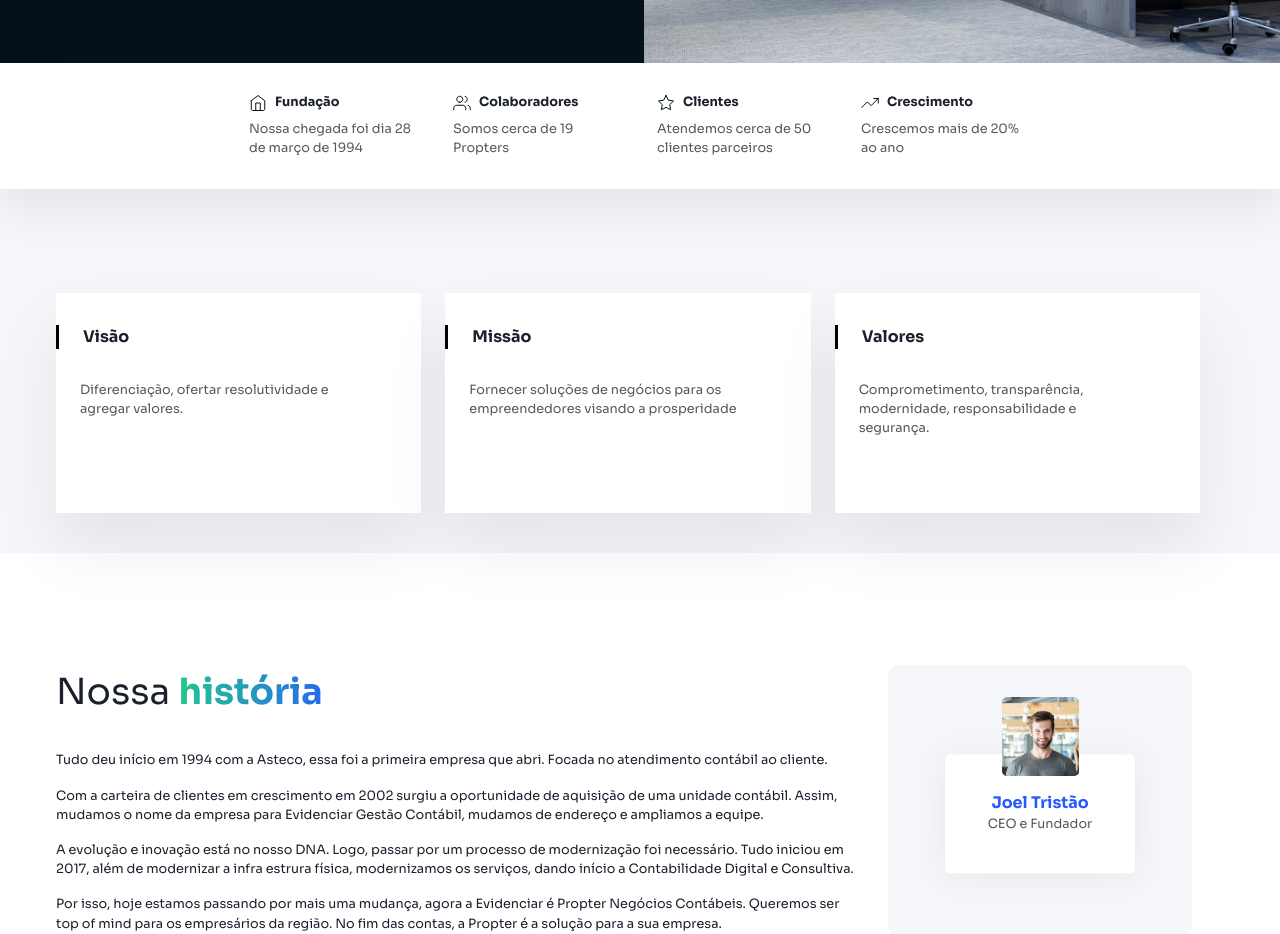
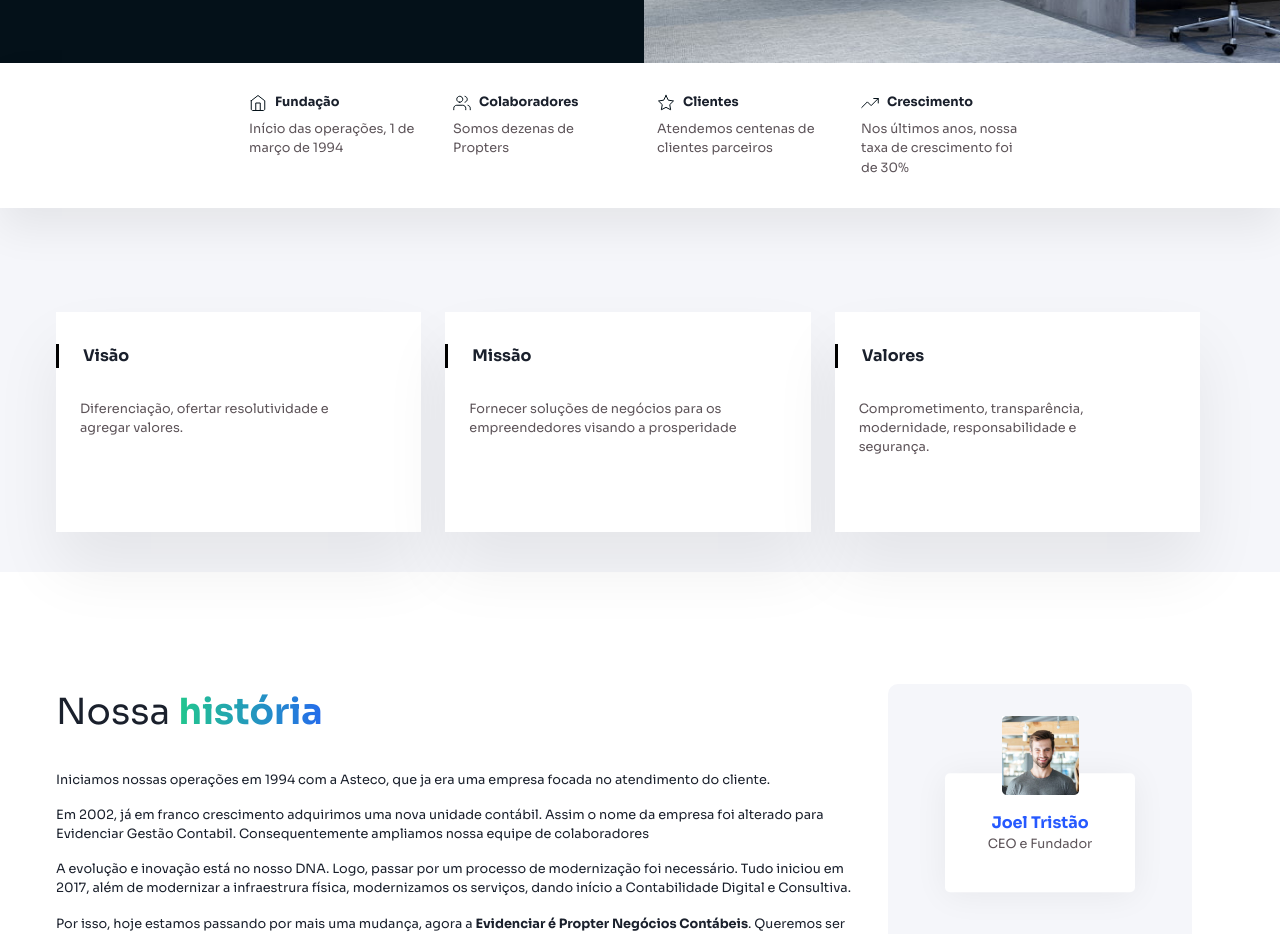
Before and after one commit to kassiogluten/propter, a Next.js app: page /conheca in a window 1280 px wide. Shown: the part 660-1594 px from the top of the page. Built offline with nearby package versions, Linux system fonts and the light colour scheme.

Commit message:
joel changes

```diff
--- a/src/components/Contact.jsx
+++ b/src/components/Contact.jsx
@@ -109,9 +109,9 @@
               </Text>
             </Grid>
 
-            <Center w="100%" maxW={600} h={230} bg="gray.200" borderRadius={10}>
+            {/* <Center w="100%" maxW={600} h={230} bg="gray.200" borderRadius={10}>
               <Text opacity={0.3}>Mapa</Text>
-            </Center>
+            </Center> */}
           </Wrap>
         </Flex>
       </Box>
--- a/src/components/Footer.jsx
+++ b/src/components/Footer.jsx
@@ -62,9 +62,9 @@
             <Text as="a" href="/links">
               Links úteis
             </Text>
-            <Text as="a" href="/blog">
+            {/* <Text as="a" href="/blog">
               Nosso blog
-            </Text>
+            </Text> */}
           </VStack>
           <VStack p={4} align="start" textAlign="start">
             <Heading fontSize={18}>Produtos</Heading>
--- a/src/components/HeaderSubMenu.jsx
+++ b/src/components/HeaderSubMenu.jsx
@@ -62,7 +62,7 @@
           color="#5D5459"
           pr={4}
         >
-          Seu financiamento imobiliário com a melhor taxa do mercado.
+          Seu financiamento de bens com a melhor taxa do mercado.
         </Text>
       </VStack>
       <VStack as="a" href="/maquina-de-cartao" textAlign="start" align="start" py={8}>
--- a/src/components/Menu.jsx
+++ b/src/components/Menu.jsx
@@ -68,9 +68,9 @@
         )}
       </Text>
 
-      <Text as="a" href="/blog">
+      {/* <Text as="a" href="/blog">
         Nosso blog
-      </Text>
+      </Text> */}
       <Text as="a" href="/contato">
         Fale com a gente
       </Text>
--- a/src/components/OurMission.jsx
+++ b/src/components/OurMission.jsx
@@ -52,13 +52,13 @@
                 },
               }}
             >
-              Melhorar sua experiência de contabilidade do{" "}
+              Melhorar sua experiência de contabilidade no{" "}
               <strong>seu negócio</strong>
             </Text>
           </HStack>
           <Text pb={12} color="#5D5459">
             Uso intenso de tecnologia, ofertando serviços contábeis
-            diferenciador e de qualidade, inovando sempre com utilização de
+            diferenciados e de qualidade, inovando sempre com utilização de
             ferramentas digitais ágeis e entregando mais valor, além de auxiliar
             os empreendedores nas tomadas de decisões.
           </Text>
--- a/src/components/conheca/Hero.jsx
+++ b/src/components/conheca/Hero.jsx
@@ -79,16 +79,16 @@
         bg="white"
         justify="center"
       >
-        <Card title="Fundação" desc="Nossa chegada foi dia 28 de março de 1994">
+        <Card title="Fundação" desc="Início das operações, 1 de março de 1994">
           <FundacaoSvg />
         </Card>
-        <Card title="Colaboradores" desc="Somos cerca de 19 Propters">
+        <Card title="Colaboradores" desc="Somos dezenas de Propters">
           <ColaboradoresSvg />
         </Card>
-        <Card title="Clientes" desc="Atendemos cerca de 50 clientes parceiros">
+        <Card title="Clientes" desc="Atendemos centenas de clientes parceiros">
           <ClientesSvg />
         </Card>
-        <Card title="Crescimento" desc="Crescemos mais de 20% ao ano">
+        <Card title="Crescimento" desc="Nos últimos anos, nossa taxa de crescimento foi de 30%">
           <CrescimentoSvg />
         </Card>
       </Wrap>
--- a/src/components/conheca/History.jsx
+++ b/src/components/conheca/History.jsx
@@ -38,32 +38,44 @@
             Nossa <strong>história</strong>
           </Text>
           <Text>
-            Tudo deu início em 1994 com a Asteco, essa foi a primeira empresa
-            que abri. Focada no atendimento contábil ao cliente.
+            Iniciamos nossas operações em 1994 com a Asteco, que ja era uma
+            empresa focada no atendimento do cliente.
           </Text>
           <Text>
-            Com a carteira de clientes em crescimento em 2002 surgiu a
-            oportunidade de aquisição de uma unidade contábil. Assim, mudamos o
-            nome da empresa para Evidenciar Gestão Contábil, mudamos de endereço
-            e ampliamos a equipe.
+            Em 2002, já em franco crescimento adquirimos uma nova unidade
+            contábil. Assim o nome da empresa foi alterado para Evidenciar
+            Gestão Contabil. Consequentemente ampliamos nossa equipe de
+            colaboradores
           </Text>
           <Text>
             A evolução e inovação está no nosso DNA. Logo, passar por um
             processo de modernização foi necessário. Tudo iniciou em 2017, além
-            de modernizar a infra estrura física, modernizamos os serviços,
-            dando início a Contabilidade Digital e Consultiva.
+            de modernizar a infraestrura física, modernizamos os serviços, dando
+            início a Contabilidade Digital e Consultiva.
           </Text>
           <Text>
-            Por isso, hoje estamos passando por mais uma mudança, agora a
-            Evidenciar é Propter Negócios Contábeis. Queremos ser top of mind
-            para os empresários da região. No fim das contas, a Propter é a
-            solução para a sua empresa.
+            Por isso, hoje estamos passando por mais uma mudança, agora a <b>
+              Evidenciar é Propter
+              Negócios Contábeis
+            </b>. Queremos ser top of mind para os empresários da
+            região. No fim das contas, a Propter é a solução para a sua empresa.
           </Text>
         </Stack>
         <VStack p={8} h={270} m={8} flex={1} bg="#F5F6FA" borderRadius={10}>
           <Image zIndex={1} src="joel.jpg" alt="Joel Tristão" />
-          <Center boxShadow="0px 3px 34px rgba(0, 0, 0, 0.06)" borderRadius={5} transform="translateY(-25%)" zIndex={0} w={190} h={190} bg="white" flexDir="column">
-            <Text fontSize="1rem" color="azul" fontWeight={600}>Joel Tristão</Text>
+          <Center
+            boxShadow="0px 3px 34px rgba(0, 0, 0, 0.06)"
+            borderRadius={5}
+            transform="translateY(-25%)"
+            zIndex={0}
+            w={190}
+            h={190}
+            bg="white"
+            flexDir="column"
+          >
+            <Text fontSize="1rem" color="azul" fontWeight={600}>
+              Joel Tristão
+            </Text>
             <Text color="texto">CEO e Fundador</Text>
           </Center>
         </VStack>
--- a/src/components/conheca/Team.jsx
+++ b/src/components/conheca/Team.jsx
@@ -13,19 +13,19 @@
   { name: "Alidiane Oliveira", job: "Relacionamento", img:"team1.jpg" },
   { name: "Harlem Santiago", job: "Recursos Humanos", img:"team2.jpg" },
   { name: "Luana Fernandes", job: "Recursos Humanos", img:"team3.jpg" },
-  { name: "Márcio Santos", job: "Logística", img:"team4.jpg" },
-  { name: "Camila Neves", job: "Recursos Humanos", img:"team5.jpg" },
-  { name: "Amanda Lopes", job: "R.H e Logística", img:"team6.jpg" },
+  // { name: "Márcio Santos", job: "Logística", img:"team4.jpg" },
+  // { name: "Camila Neves", job: "Recursos Humanos", img:"team5.jpg" },
+  // { name: "Amanda Lopes", job: "R.H e Logística", img:"team6.jpg" },
   { name: "Ana Laura", job: "Logística", img:"team7.jpg" },
-  { name: "Mariane Miranda", job: "Contábil/Fiscal", img:"team8.jpg" },
+  // { name: "Mariane Miranda", job: "Contábil/Fiscal", img:"team8.jpg" },
   { name: "João Marcos", job: "Contábil/Fiscal", img:"team9.jpg" },
-  { name: "Andreisa Pedra", job: "Contábil/Fiscal", img:"team10.jpg" },
-  { name: "Luciana Barra", job: "Contábil/Fiscal", img:"team11.jpg" },
-  { name: "Laís Assis", job: "Recursos Humanos", img:"team12.jpg" },
+  // { name: "Andreisa Pedra", job: "Contábil/Fiscal", img:"team10.jpg" },
+  // { name: "Luciana Barra", job: "Contábil/Fiscal", img:"team11.jpg" },
+  // { name: "Laís Assis", job: "Recursos Humanos", img:"team12.jpg" },
   { name: "Maria Luiza Assis", job: "Contábil/Fiscal", img:"team13.jpg" },
   { name: "Daniela Martins", job: "Contábil/Fiscal", img:"team14.jpg" },
   { name: "Regiene Ribeiro", job: "Contábil/Fiscal", img:"team15.jpg" },
-  { name: "Fabiana Gomes", job: "Recursos Humanos", img:"team16.jpg" },
+  // { name: "Fabiana Gomes", job: "Recursos Humanos", img:"team16.jpg" },
   { name: "Letícia Ferreira", job: "Contábil/Fiscal", img:"team17.jpg" },
   { name: "Samantha Oliveira", job: "Recursos Humanos", img:"team18.jpg" },
   { name: "Lidiane Rezende", job: "Contábil/Fiscal", img:"team19.jpg" }
```
Also changed, not shown: src/components/Trajectory.jsx (+4 -11 lines), src/pages/index.js (+46 -46 lines), 1 other file (tests, documents, lock files or other folders).
